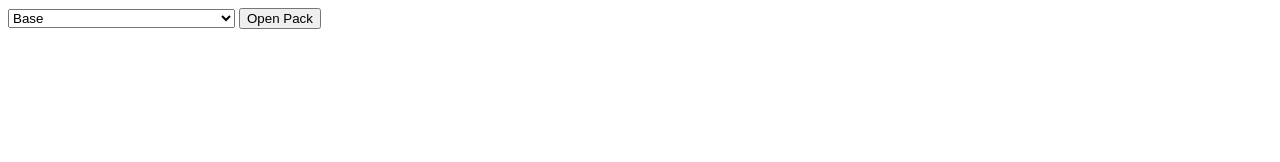
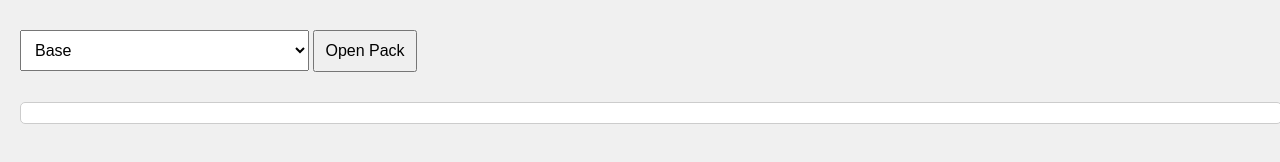
Before and after one commit to olliegoldfish/Pokemon-TCG-Sim, a website with bundled scripts: page open-pack.html in a window 1280 px wide. Built offline with nearby package versions, Linux system fonts and the light colour scheme.

Commit message:
Upgrade open-pack styling

```diff
--- a/open-pack.css
+++ b/open-pack.css
@@ -7,8 +7,24 @@ html {
     width: 240;
 }
 
+body {
+    font-family: Arial, sans-serif;
+    background-color: #f0f0f0;
+    margin: 0;
+    padding: 20px;
+}
+select, button {
+    padding: 10px;
+    margin: 10px 0;
+    font-size: 16px;
+}
 #output {
     display: grid;
     grid-template-columns: repeat(auto-fill, minmax(240px, 1fr));
     width: 100%;
+    margin-top: 20px;
+    padding: 10px;
+    background-color: #fff;
+    border: 1px solid #ccc;
+    border-radius: 5px;
 }
```
Also changed, not shown: open-pack.html (+3 -0 lines).
